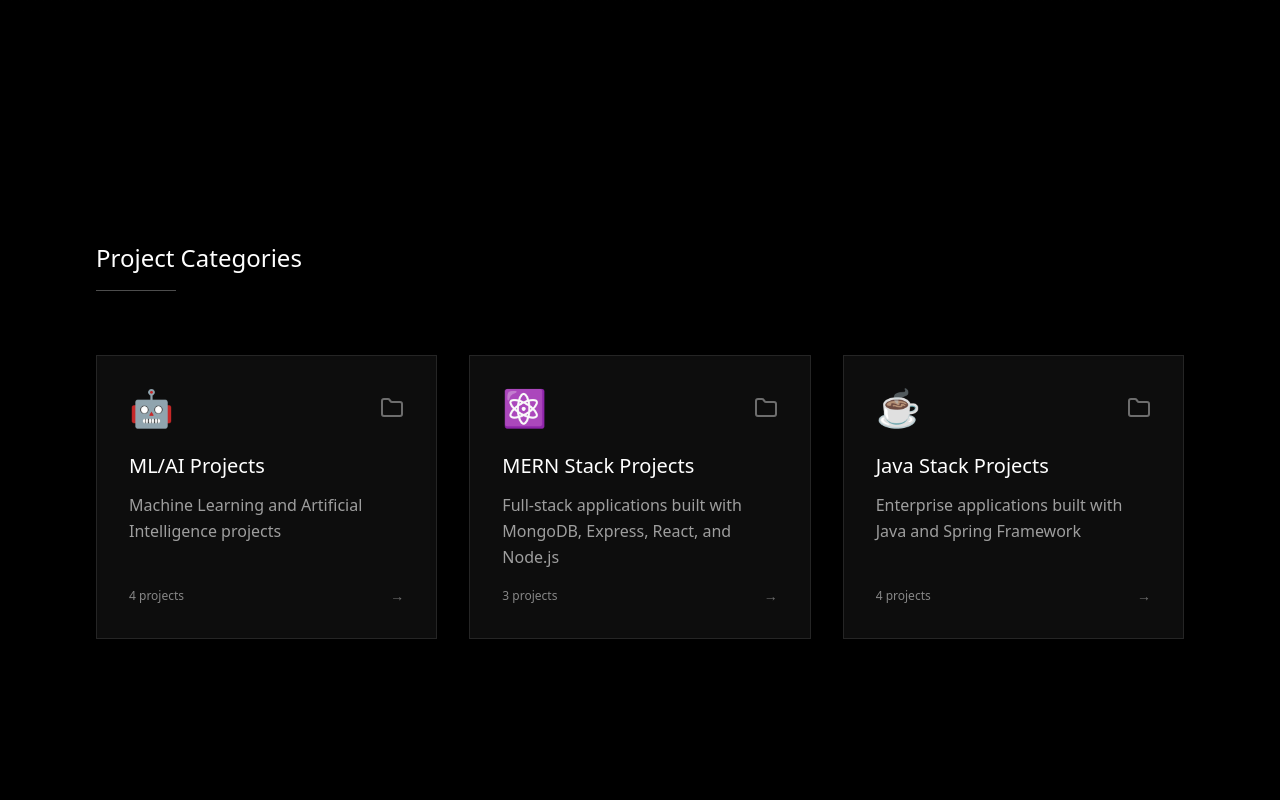
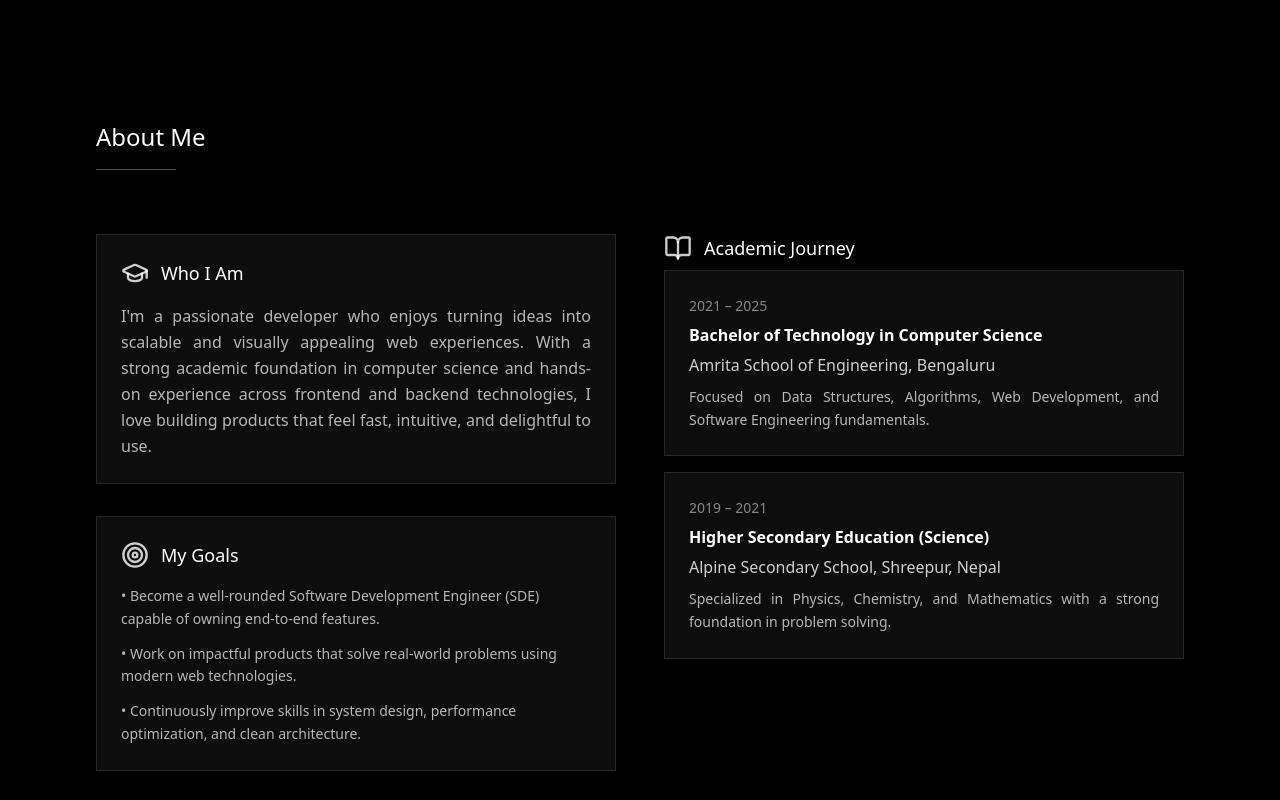
Before and after one commit to hawarijawed/Portfolio, a React (Vite) app: page / in a window 1280 px wide. Shown: the part 760-1560 px from the top of the page. Built offline with nearby package versions, Linux system fonts and the light colour scheme.

Commit message:
Adding about section

```diff
--- a/src/App.jsx
+++ b/src/App.jsx
@@ -1,16 +1,17 @@
 import { useState, useEffect } from 'react';
 import Navbar from './component/Navbar';
 import Hero from './component/Hero';
-import  Projects  from './component/Projects';
-import  Skills  from './component/Skills';
-import  Contact  from './component/Contact';
+import About from './component/About';
+import Projects from './component/Projects';
+import Skills from './component/Skills';
+import Contact from './component/Contact';
 
 export default function App() {
   const [activeSection, setActiveSection] = useState('home');
 
   useEffect(() => {
     const handleScroll = () => {
-      const sections = ['home', 'projects', 'skills', 'contact'];
+      const sections = ['home', 'about', 'projects', 'skills', 'contact'];
       const scrollPosition = window.scrollY + window.innerHeight / 2;
 
       for (const section of sections) {
@@ -38,6 +39,7 @@ export default function App() {
 
       <main>
         <Hero />
+        <About />
         <Projects />
         <Skills />
         <Contact />
--- /dev/null
+++ b/src/component/About.jsx
@@ -0,0 +1,119 @@
+import { motion } from 'framer-motion';
+import { GraduationCap, Target, BookOpen } from 'lucide-react';
+
+const education = [
+  {
+    degree: 'Bachelor of Technology in Computer Science',
+    institute: 'Amrita School of Engineering, Bengaluru',
+    duration: '2021 – 2025',
+    details:
+      'Focused on Data Structures, Algorithms, Web Development, and Software Engineering fundamentals.',
+  },
+  {
+    degree: 'Higher Secondary Education (Science)',
+    institute: 'Alpine Secondary School, Shreepur, Nepal',
+    duration: '2019 – 2021',
+    details:
+      'Specialized in Physics, Chemistry, and Mathematics with a strong foundation in problem solving.',
+  },
+];
+
+const goals = [
+  'Become a well-rounded Software Development Engineer (SDE) capable of owning end‑to‑end features.',
+  'Work on impactful products that solve real‑world problems using modern web technologies.',
+  'Continuously improve skills in system design, performance optimization, and clean architecture.',
+];
+
+const About = () => {
+  return (
+    <section
+      id="about"
+      className="min-h-screen flex items-center py-20 bg-black"
+    >
+      <div className="container mx-auto px-8 max-w-6xl">
+        {/* Section Header */}
+        <motion.div
+          initial={{ opacity: 0, y: 20 }}
+          whileInView={{ opacity: 1, y: 0 }}
+          viewport={{ once: true }}
+          transition={{ duration: 0.6 }}
+          className="mb-16"
+        >
+          <h2 className="text-white mb-4">About Me</h2>
+          <div className="h-px w-20 bg-white/30" />
+        </motion.div>
+
+        <div className="grid grid-cols-1 lg:grid-cols-2 gap-12">
+          {/* Intro & Goals */}
+          <motion.div
+            initial={{ opacity: 0, x: -30 }}
+            whileInView={{ opacity: 1, x: 0 }}
+            viewport={{ once: true }}
+            transition={{ duration: 0.6 }}
+            className="space-y-8"
+          >
+            <div className="bg-white/5 border border-white/10 p-6">
+              <div className="flex items-center gap-3 mb-4">
+                <GraduationCap className="text-white/80" size={28} />
+                <h3 className="text-white text-lg">Who I Am</h3>
+              </div>
+              <p className="text-white/70 leading-relaxed text-justify">
+                I&apos;m a passionate developer who enjoys turning ideas into scalable and
+                visually appealing web experiences. With a strong academic foundation in
+                computer science and hands-on experience across frontend and backend
+                technologies, I love building products that feel fast, intuitive, and
+                delightful to use.
+              </p>
+            </div>
+
+            <div className="bg-white/5 border border-white/10 p-6">
+              <div className="flex items-center gap-3 mb-4">
+                <Target className="text-white/80" size={28} />
+                <h3 className="text-white text-lg">My Goals</h3>
+              </div>
+              <ul className="space-y-3">
+                {goals.map((goal) => (
+                  <li key={goal} className="text-white/70 text-sm leading-relaxed">
+                    • {goal}
+                  </li>
+                ))}
+              </ul>
+            </div>
+          </motion.div>
+
+          {/* Education */}
+          <motion.div
+            initial={{ opacity: 0, x: 30 }}
+            whileInView={{ opacity: 1, x: 0 }}
+            viewport={{ once: true }}
+            transition={{ duration: 0.6 }}
+            className="space-y-6"
+          >
+            <div className="flex items-center gap-3 mb-2">
+              <BookOpen className="text-white/80" size={28} />
+              <h3 className="text-white text-lg">Academic Journey</h3>
+            </div>
+
+            <div className="space-y-4">
+              {education.map((item) => (
+                <div
+                  key={item.degree}
+                  className="bg-white/5 border border-white/10 p-6 hover:bg-white/10 hover:border-white/20 transition-all duration-300"
+                >
+                  <p className="text-sm text-white/50 mb-1">{item.duration}</p>
+                  <h4 className="text-white font-semibold mb-1">{item.degree}</h4>
+                  <p className="text-white/80 mb-2">{item.institute}</p>
+                  <p className="text-white/70 text-sm leading-relaxed text-justify">
+                    {item.details}
+                  </p>
+                </div>
+              ))}
+            </div>
+          </motion.div>
+        </div>
+      </div>
+    </section>
+  );
+};
+
+export default About;
--- a/src/component/Navbar.jsx
+++ b/src/component/Navbar.jsx
@@ -5,7 +5,7 @@ import { assets } from '../assets/assets';
 // import logo from '../assets/logo'
 const Navbar = ({ activeSection }) => {
   const [isOpen, setIsOpen] = useState(false);
-  const sections = ['home', 'projects', 'skills', 'contact'];
+  const sections = ['home', 'about', 'projects', 'skills', 'contact'];
 
   const scrollToSection = (sectionId) => {
     const element = document.getElementById(sectionId);
```
